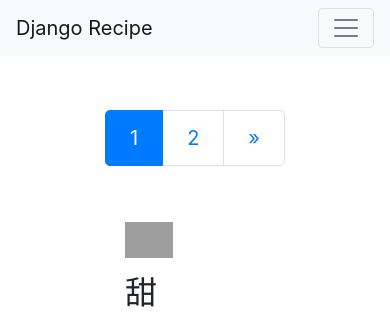
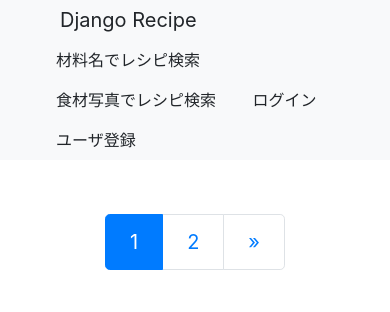
Before and after one commit to mayukorin/django-recipe, a Django app: page /recipe/random in a window 390 px wide. Shown: the top 312 px of the page. Run offline with Django 3.2, Linux system fonts and the light colour scheme; data comes from the database, SQL or seed files in the repository; some libraries are stand-ins or nearby versions; grey boxes are pictures that could not be loaded.

Commit message:
refactor: the menu is displayed to make it easier to understand from a mobile phone

```diff
--- a/static/css/custom.css
+++ b/static/css/custom.css
@@ -288,3 +288,58 @@ ul.image_list li .image_box {
     width: 100%;
     height: auto;
 }
+/*
+.navbar-toggler {
+    display: none;
+}
+.collapse {
+    display: block;
+    border-color:transparent;
+}
+
+.navbar-right {
+    float: right;
+}
+.navbar-header {
+    float: left;
+}
+.navbar-nav {
+    margin:0 -15px 0 0;
+}
+.navbar-nav>li>a {
+    padding-top: 15px;
+    padding-bottom: 15px;
+}
+
+.navbar-right {
+    float: right;
+}
+*/
+.navbar-expand-lg .navbar-nav {
+    -ms-flex-direction: row;
+    flex-direction: row;
+}
+
+.menu-list>li {
+    display: inline;
+    list-style: none;
+    display: inline-block;
+}
+
+.menu-list>li>a,
+.menu-list>li>a:visited,
+.menu-list>li>a:hover,
+.menu-list>li>a:active {
+  color: inherit;
+}
+
+.navbar-brand,
+.navbar-brand:visited
+.navbar-brand:hover
+.navbar-brand:active {
+    color: inherit;
+}
+
+.logo {
+    padding-left: 60px;
+}
--- a/templates/base.html
+++ b/templates/base.html
@@ -5,7 +5,6 @@
     <meta charset="UTF-8" />
     <meta name="apple-mobile-web-app-capable" content="yes" />
     <title>Django Recipe</title>
-    <link rel="stylesheet" href="{% static 'css/custom.css' %}" />
     <link
       rel="stylesheet"
       href="https://stackpath.bootstrapcdn.com/bootstrap/4.1.3/css/bootstrap.min.css"
@@ -15,11 +14,65 @@
     <link rel="manifest" href="{% static 'json/manifest.json' %}" />
     <!-- ↓iPhone用にアイコン設定を追加↓ -->
     <link rel="apple-touch-icon" href="{% static 'pwa/192.png' %}" />
+    <link rel="stylesheet" href="{% static 'css/custom.css' %}" />
   </head>
 
   <body>
-    <nav class="navbar navbar-expand-lg navbar-light bg-light">
-      <a class="navbar-brand" href="{% url 'recipe:random' %}">Django Recipe</a>
+    <!--- <nav class="navbar navbar-expand-lg navbar-light bg-light"> -->
+    <div class="bg-light">
+      <div class="logo">
+        <a class="navbar-brand" href="{% url 'recipe:random' %}">Django Recipe</a>
+      </div>
+      <ul class="menu-list">
+        <li class="active">
+          <a class="nav-link" href="{% url 'recipe:ingredient_search' %}"
+            >材料名でレシピ検索</a
+          >
+        </li>
+        <li class="active">
+          <a class="nav-link" href="{% url 'recipe:ingredient_recognition' %}"
+            >食材写真でレシピ検索</a
+          >
+        </li>
+        {% if user.is_authenticated %}
+        <li class="active">
+          <a class="nav-link" href="{% url 'recipe:favorite_recipe' %}"
+            >お気に入りレシピ</a
+          >
+        </li>
+        <li class="active">
+          <a
+            class="nav-link"
+            href="{% url 'recipe:site_user_property_change'  %}"
+            >アカウント情報の変更</a
+          >
+        </li>
+        <li class="active">
+          <a
+            class="nav-link"
+            href="{% url 'recipe:site_user_password_change' %}"
+            >パスワード変更</a
+          >
+        </li>
+        <li class="active">
+          <a class="nav-link" href="{% url 'recipe:site_user_signout' %}"
+            >ログアウト</a
+          >
+        </li>
+        {% else %}
+        <li class="active">
+          <a class="nav-link" href="{% url 'recipe:site_user_signin' %}"
+            >ログイン</a
+          >
+        </li>
+        <li class="active">
+          <a class="nav-link" href="{% url 'recipe:site_user_signup' %}"
+            >ユーザ登録</a
+          >
+        </li>
+        {% endif %}
+      </ul>
+      <!--
       <button
         class="navbar-toggler"
         type="button"
@@ -33,7 +86,7 @@
       </button>
 
       <div class="collapse navbar-collapse" id="navbarTogglerDemo02">
-        <ul class="navbar-nav mr-auto mt-2 mt-lg-0">
+        <ul class="navbar-nav mr-auto mt-2 mt-lg-0 navbar-right">
           <li class="nav-item active">
             <a class="nav-link" href="{% url 'recipe:ingredient_search' %}"
               >材料名でレシピ検索</a
@@ -83,6 +136,8 @@
           {% endif %}
         </ul>
       </div>
+    -->
+  </div>
     </nav>
     <div id="wrapper">
       <div id="main">
```
